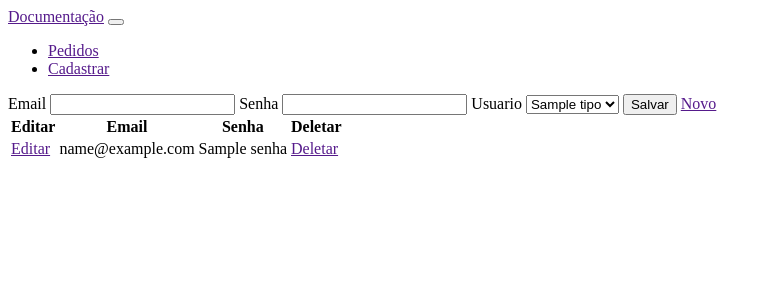
After one commit to AdllaNogueira/meuTCC, a PHP site: the page made by app/views/usuarios.php in a window 1280 px wide. The commit adds this page. Shown: the top 300 px of the page, without its empty margins (0-771 px from the left). Run offline with PHP 8.4, Linux system fonts and the light colour scheme; the template is opened without the code that fills it: most values are stand-ins (such as "Sample title", 1, 10 or a date in 2020); data that the repository does not hold is empty.

Commit message:
atualizações

```diff
--- a/app/views/layout-top.php
+++ b/app/views/layout-top.php
@@ -28,6 +28,9 @@
         <li class="nav-item">
           <a class="nav-link" href="<?=route('pedidos')?>">Pedidos</a>
         </li>
+        <li class="nav-item">
+          <a class="nav-link" href="<?=route('usuarios')?>">Cadastrar</a>
+        </li>
       </ul>
     </div>
   </div>
--- a/app/views/pedidos.php
+++ b/app/views/pedidos.php
@@ -65,9 +65,9 @@
         <th>Editar</th>
         <th>Nome</th>
         <th>Turma</th>
-        <th>Curso</th>
         <th>Tamanho</th>
         <th>Tipo</th>
+        <th>Deletar</th>
     </tr>
 
     <?php foreach($lista as $item): ?>
--- /dev/null
+++ b/app/views/usuarios.php
@@ -0,0 +1,60 @@
+<?php include 'layout-top.php' ?>
+
+
+
+<form method='POST' action='<?=route('usuarios/salvar/'._v($data,"id"))?>'>
+
+<label class='col-md-3'>
+    Email
+    <input type="text" class="form-control" name="email" value="<?=_v($data,"email")?>" >
+</label>
+
+<label class='col-md-3'>
+    Senha
+    <input type="text" class="form-control" name="senha" value="<?=_v($data,"senha")?>" >
+</label>
+
+<label class='col-md-3'>
+    Usuario
+    <select name="tipo" class="form-control">
+        <?php
+        foreach($tipos as $k=>$tipo){
+            _v($data,"tipo") == $k ? $selected='selected' : $selected='';
+            print "<option value='10' $selected>$tipo</option>";
+        }
+        ?>
+    </select>
+</label>
+
+
+<button class='btn btn-primary col-12 col-md-3 mt-3'>Salvar</button>
+<a class='btn btn-secondary col-12 col-md-3 mt-3' href="<?=route("usuarios")?>">Novo</a>
+
+</form>
+
+<table class='table'>
+
+    <tr>
+        <th>Editar</th>
+        <th>Email</th>
+        <th>Senha</th>
+        <th>Deletar</th>
+    </tr>
+
+    <?php foreach($lista as $item): ?>
+
+        <tr>
+            <td>
+                <a href='<?=route("usuarios/index/{$item['id']}")?>'>Editar</a>
+            </td>
+            <td><?=$item['email']?></td>
+            <td><?=$item['senha']?></td>
+            <td>
+                <a href='<?=route("usuarios/deletar/{$item['id']}")?>'>Deletar</a>
+            </td>
+        </tr>
+
+    <?php endforeach; ?>
+</table>
+
+<?php include 'layout-bottom.php' ?>
```
Also changed, not shown: app/controllers/UsuariosController.php (added, +64 -0 lines), app/database/tables.sql (+14 -0 lines), app/models/Usuarios.php (added, +13 -0 lines), app/database/database.sqlite, 1 other file.
